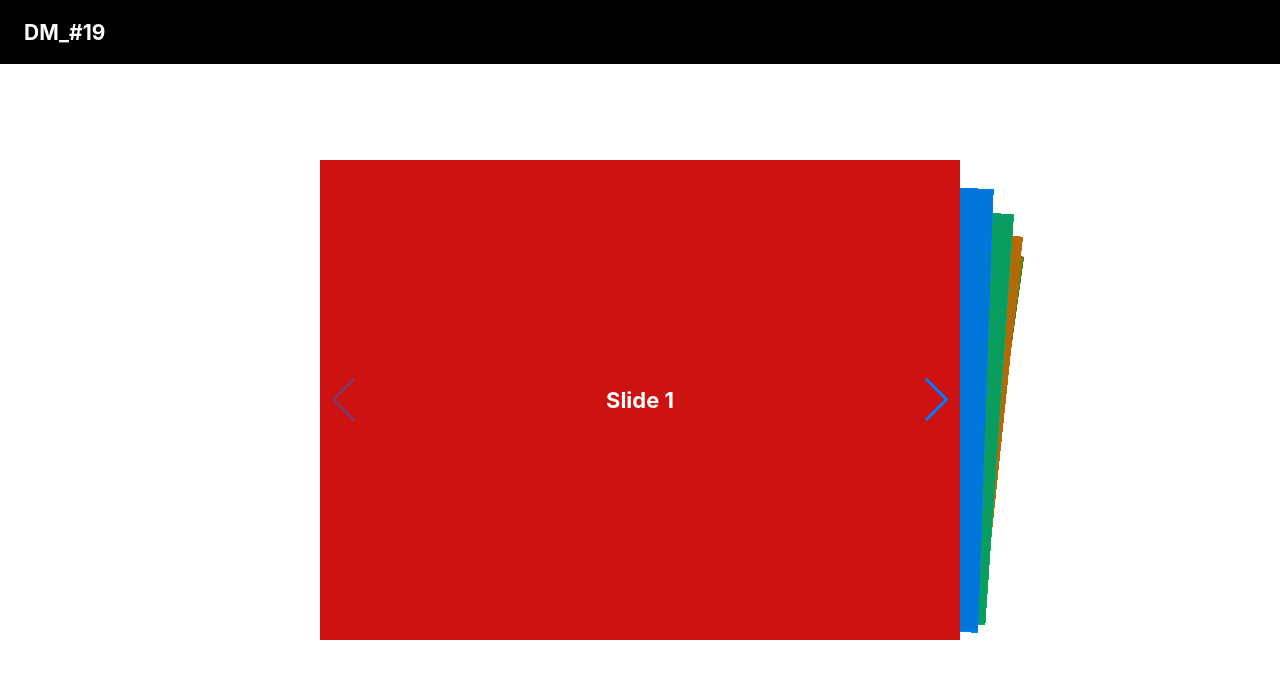
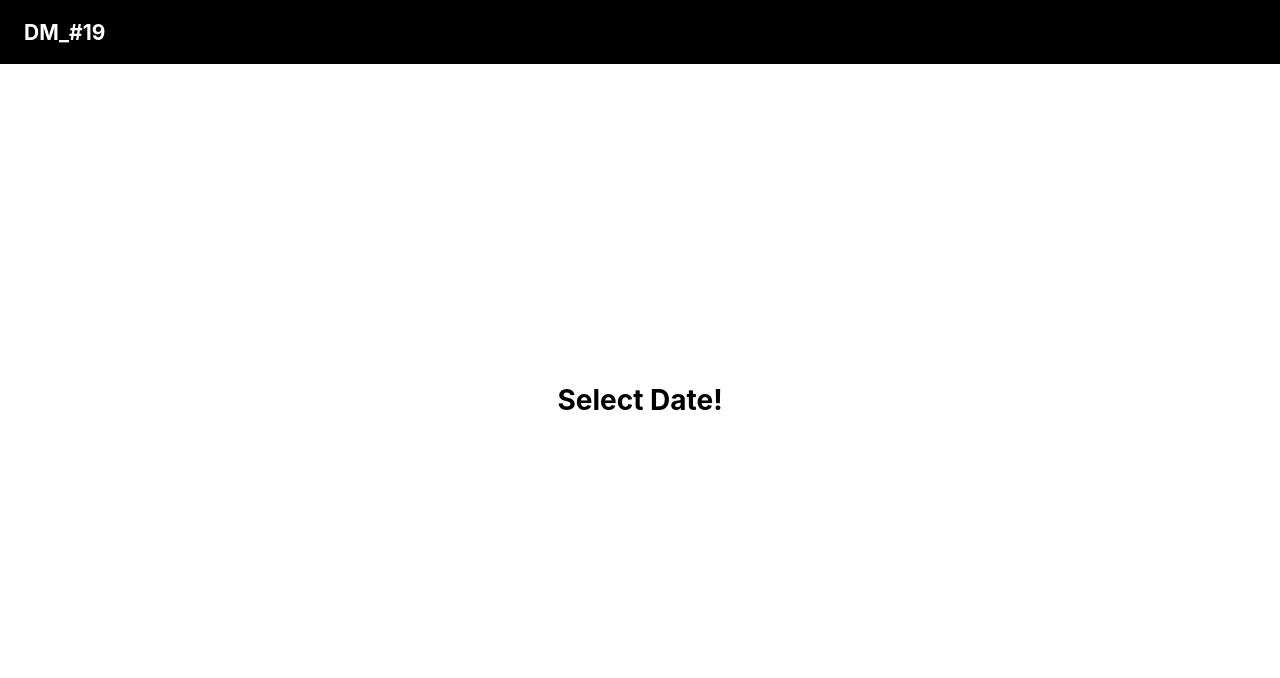
Before and after one commit to LiiNen/DM-crayon, a React (Create React App) app in the folder front/: page / in a window 1280 px wide. Shown: the top 678 px of the page. Built offline with nearby package versions, Linux system fonts and the light colour scheme.

Commit message:
Add date state

```diff
--- a/front/src/components/Container.js
+++ b/front/src/components/Container.js
@@ -6,7 +6,7 @@ const Container = styled.div`
   display: flex;
   align-items: center;
   justify-content: center;
-  color: white;
+  background-color: white;
 `;
 
 export default Container;
--- a/front/src/pages/Home.js
+++ b/front/src/pages/Home.js
@@ -4,11 +4,8 @@ import Container from '../components/Container';
 import Keyword from '../components/Home/Keyword';
 
 const Home = () => {
-  return (
-    <Container>
-      <Keyword></Keyword>
-    </Container>
-  );
+  const [date, setDate] = useState(null);
+  return <Container>{date ? <Keyword></Keyword> : <h1>Select Date!</h1>}</Container>;
 };
 
 export default Home;
```
